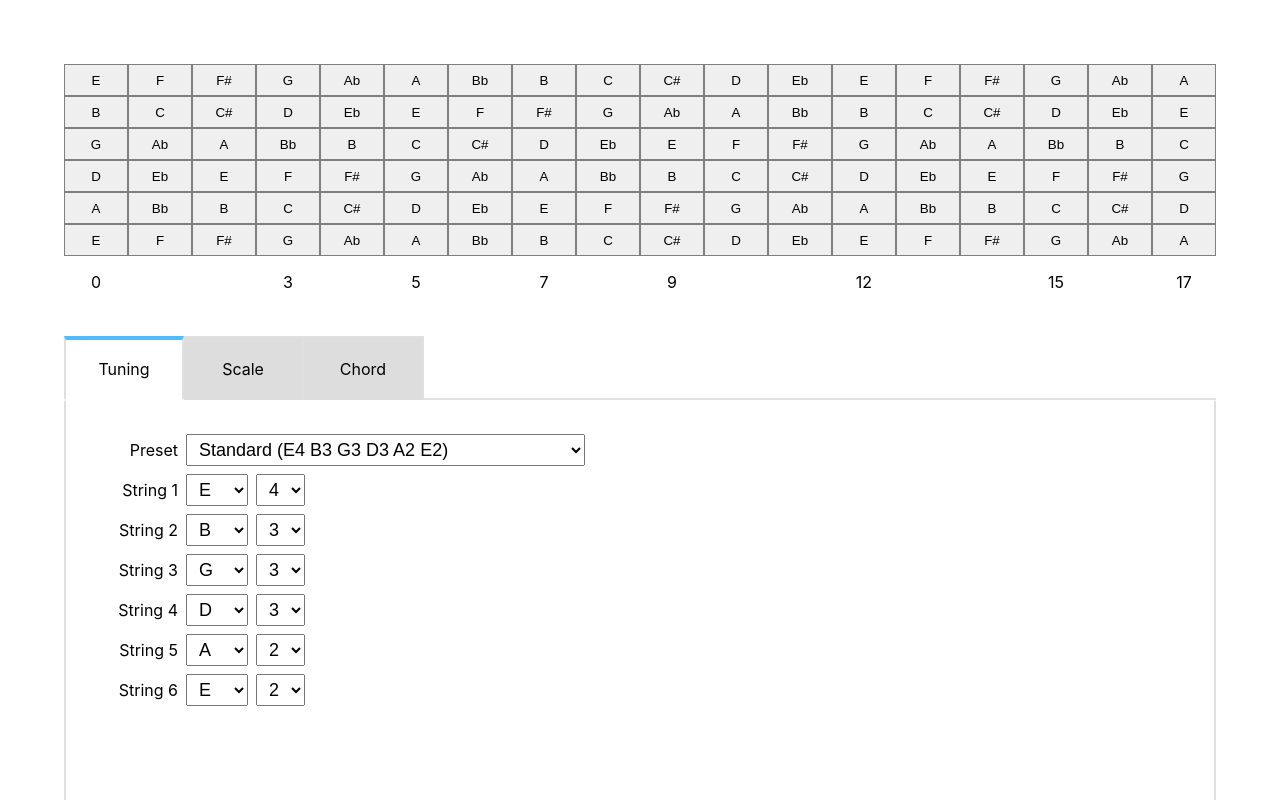
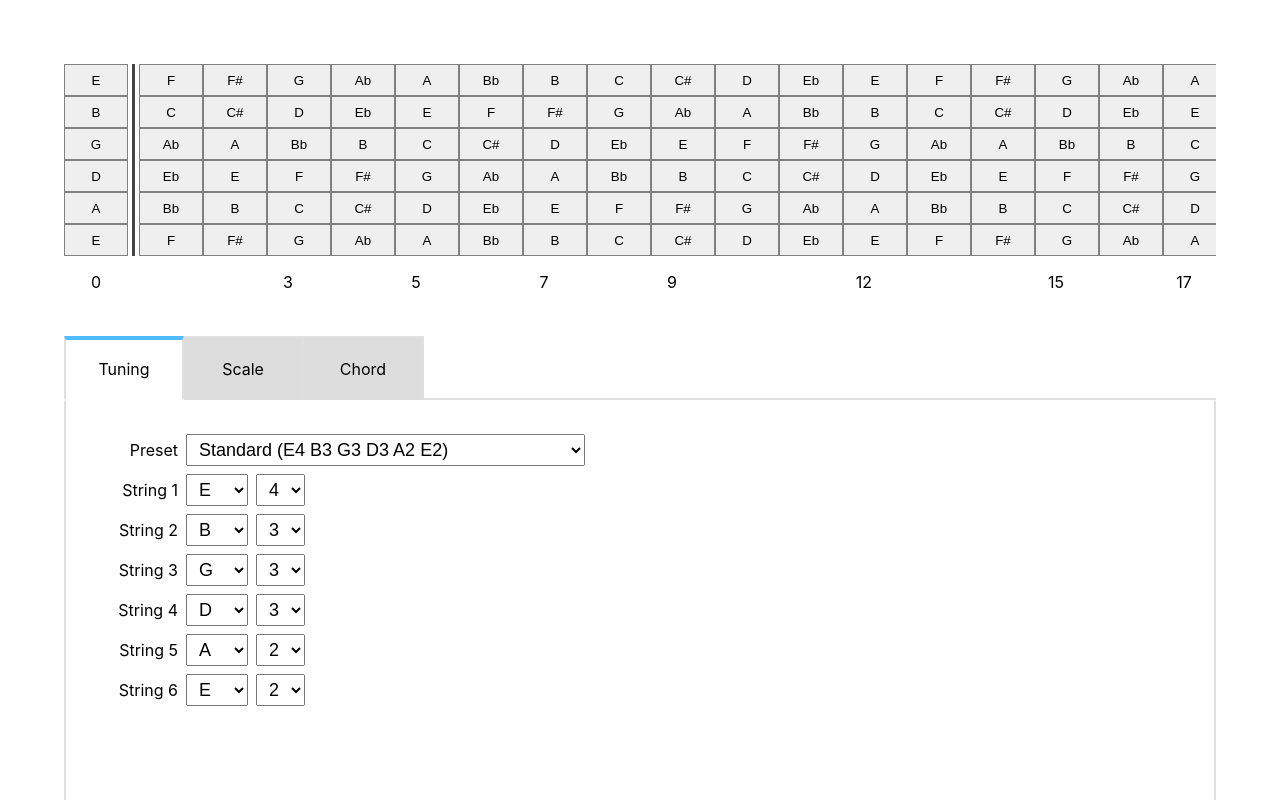
Before and after one commit to harryuan65/Fretboard, a React (Create React App) app: page / in a window 1280 px wide. Shown: the top 800 px of the page. Built offline with nearby package versions, Linux system fonts and the light colour scheme.

Commit message:
feat: separate first fret

```diff
--- a/src/components/GuitarString/index.tsx
+++ b/src/components/GuitarString/index.tsx
@@ -11,13 +11,13 @@ interface GuitarStringProps {
   chordTones?: ChordTone[] | null;
 }
 
-const renderFret = (note: Note, scales: IScale[] | null, chordTones: ChordTone[] | null | undefined) => {
-  // Chord tones take precedence for highlighting and ordinal coloring
+const renderFret = (i:number, note: Note, scales: IScale[] | null, chordTones: ChordTone[] | null | undefined) => {
+  // 1) Chord tones take precedence and should not be overridden by scale/default
   if (chordTones && chordTones.length > 0) {
     const ct = chordTones.find((t) => t.note.name === note.name);
     if (ct) {
       const ord = ct.degree;
-      return (
+      const fretEl = (
         <Fret
           key={String(note.freq)}
           note={note}
@@ -25,16 +25,21 @@ const renderFret = (note: Note, scales: IScale[] | null, chordTones: ChordTone[]
           ordNotation={ord === 1 ? 'R' : String(ord)}
         />
       );
+      return i === 0 ? (
+        <>
+          {fretEl}
+          <span className={styles.nut} />
+        </>
+      ) : fretEl;
     }
   }
 
-  const highlightNote = scales && scales.find((scale) => scale.note.name === note.name);
-  if (!highlightNote) {
-    return <Fret key={String(note.freq)} note={note} />;
-  }
-
+  // 2) Scale highlighting (if any)
+  if (scales) {
+    const highlightNote = scales.find((scale) => scale.note.name === note.name);
+    if (highlightNote) {
       const { ord, ordNotation } = highlightNote;
-  return (
+      const fretEl = (
         <Fret
           key={String(note.freq)}
           note={note}
@@ -42,6 +47,23 @@ const renderFret = (note: Note, scales: IScale[] | null, chordTones: ChordTone[]
           ordNotation={ordNotation}
         />
       );
+      return i === 0 ? (
+        <>
+          {fretEl}
+          <span className={styles.nut} />
+        </>
+      ) : fretEl;
+    }
+  }
+
+  // 3) Default (no highlight)
+  const fretEl = <Fret key={String(note.freq)} note={note} />;
+  return i === 0 ? (
+    <>
+      {fretEl}
+      <span className={styles.nut} />
+    </>
+  ) : fretEl;
 };
 const GuitarString = ({ startingNote, fretCount, scales, chordTones }: GuitarStringProps) => {
   const notes = useMemo(() => {
@@ -51,7 +73,7 @@ const GuitarString = ({ startingNote, fretCount, scales, chordTones }: GuitarStr
   return (
     <div>
       <div className={styles.stringFrets}>
-        {notes.map((note) => renderFret(note, scales, chordTones))}
+        {notes.map((note, i) => renderFret(i, note, scales, chordTones))}
       </div>
     </div>
   );
--- a/src/components/GuitarString/styles.module.css
+++ b/src/components/GuitarString/styles.module.css
@@ -1,3 +1,11 @@
 .stringFrets {
   display: flex;
 }
+
+.nut {
+  display: inline-block;
+  width: 6px;
+  margin: 0 4px;
+  border-right: 3px solid #444;
+  align-self: stretch;
+}
```
Lines whose indentation alone changed are shown as unchanged.
